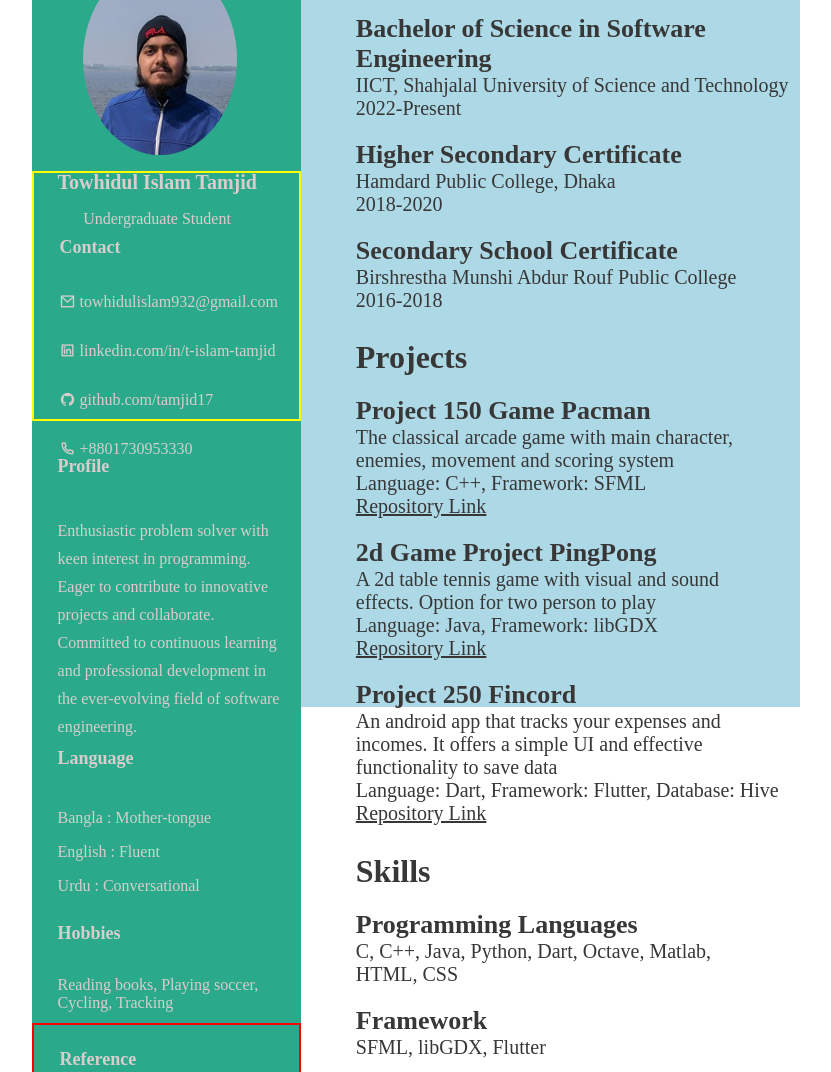
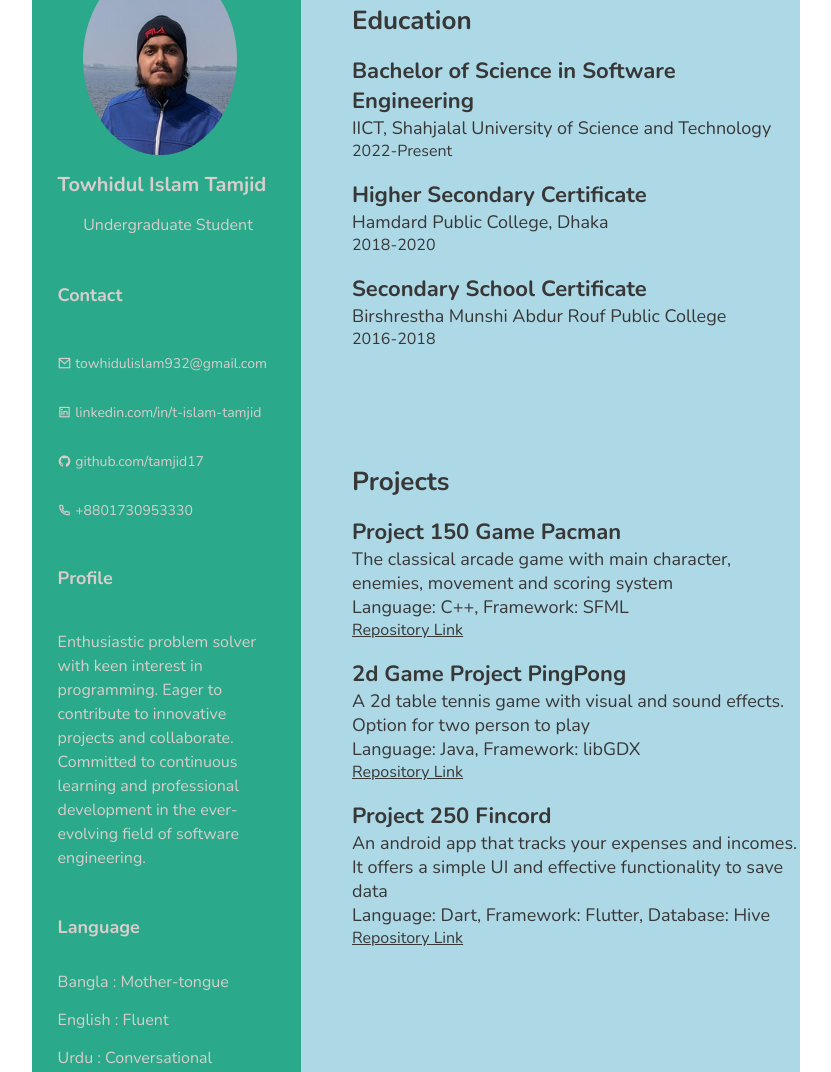
Before and after one commit to Tamjid17/CV, a plain HTML site: page index.html in a window 1280 px wide. Shown: the part 93-1165 px from the top of the page, without its empty margins (224-1055 px from the left). Drawn offline with nearby package versions, Linux system fonts and the light colour scheme.

Commit message:
Final commit

```diff
--- a/index.html
+++ b/index.html
@@ -9,6 +9,9 @@
     href="https://cdn.jsdelivr.net/npm/remixicon@4.2.0/fonts/remixicon.css"
     rel="stylesheet"
 />
+<link rel="preconnect" href="https://fonts.googleapis.com">
+<link rel="preconnect" href="https://fonts.gstatic.com" crossorigin>
+<link href="https://fonts.googleapis.com/css2?family=Nunito:ital,wght@0,200..1000;1,200..1000&display=swap" rel="stylesheet">
 </head>
 <body>
     <div class="main">
@@ -19,9 +22,7 @@
                 <p id="pos">Undergraduate Student</p>
             </div>
             <div class="elem1" id="contact">
-                <div id="con5">
                     <p id="cont"><b>Contact</b></p>
-                </div>
                 <ul>
                     <li><i class="ri-mail-line"></i> towhidulislam932@gmail.com</li>
                     <li><i class="ri-linkedin-box-line"></i> linkedin.com/in/t-islam-tamjid</li>
@@ -55,6 +56,7 @@
             </div>
         </div>
         <div class="right">
+            <!-- <div class="blank"></div> -->
             <div class="elem2" id="education">
                 <p id="educ"><b>Education</b></p>
                 <p id="soft"><b>Bachelor of Science in Software Engineering</b></p>
--- a/style.css
+++ b/style.css
@@ -2,7 +2,7 @@
     margin: 0;
     padding: 0;
     box-sizing: border-box;
-    font-family: Merryweather;
+    font-family: Nunito;
 }
 
 html,body{
@@ -14,7 +14,7 @@ html,body{
     margin: 0 20%;
     background-color: lightblue;
     width: 60%;
-    height: 100%;
+    height: 145%;
     display: grid;
     grid-template-columns: 35% 65%;
 }
@@ -22,17 +22,14 @@ html,body{
 .left {
     display: grid;
     background-color: rgb(42, 170, 138);
-    grid-template-rows: 18% 17% 19% 13% 9% 14%;
+    grid-template-rows: 21% 18% 20% 14% 8% 19%;
 }
-#picpos {
-    /* border: 3px solid green; */
-}
+
 #pic {
     margin-top: 7vh;
     margin-left: 4vw;
     width: 12vw;
     height: 24vh;
-    /* border: 3px solid green; */
     border-radius: 50%;
     background-image: url(Assets/resumepic.jpg);
     background-position: center;
@@ -50,28 +47,24 @@ html,body{
     font-size: 16px;
     color: rgb(217, 205, 205);
 }
-#contact {
-    padding-top: 6vh;
-    border: 2px solid yellow;
-    display: grid;
-    grid-template-rows: 28% 18% 18% 18% 18%;
-}
 #contact ul {
     margin-left: 2vw;
     list-style: none;
     line-height: 6vh;
+    font-size: 14px;
     color: rgb(217, 205, 205);
 }
 #con5 {
     display: flex;
 }
 #cont {
-    margin-top: 2vh;
-    padding-bottom: 2vh;
+    margin-top: 5vh;
+    margin-bottom: 4vh;
     margin-left: 2vw;
     font-size: 18px;
     color: rgb(217, 205, 205);
 }
+
 #pro {
     margin-top: 35px;
     margin-left: 2vw;
@@ -83,14 +76,13 @@ html,body{
     margin-left: 2vw;
     margin-right: 15px;
     font-size: 16px;
-    line-height: 3.5vh;
+    line-height: 3vh;
     color: rgb(217, 205, 205);
 }
-
 #lang {
-    margin-top: 6vh;
+    margin-top: 8vh;
     margin-left: 2vw;
-    margin-bottom: 5vh;
+    margin-bottom: 4vh;
     font-size: 18px;
     color: rgb(217, 205, 205);
 }
@@ -103,7 +95,7 @@ html,body{
 }
 #hobb {
     font-size: 18px;
-    margin-top: 4vh;
+    margin-top: 6vh;
     margin-left: 2vw;
     margin-bottom: 4vh;
     color: rgb(217, 205, 205);
@@ -115,11 +107,11 @@ html,body{
     color: rgb(217, 205, 205);
 }
 #reference{
-    border: 2px solid red;
+    padding-top: 3vh;
 }
 #ref {
     font-size: 18px;
-    margin-top: 3vh;
+    margin-top: 6vh;
     margin-left: 2vw;
     margin-bottom: 5vh;
     color: rgb(217, 205, 205);
@@ -150,78 +142,80 @@ html,body{
     color: rgb(217, 205, 205);
 }
 .right {
+    margin-top: 8vh;
+    align-content: center;
     display: grid;
-    grid-template-rows: 26% 35% 39%;
+    grid-template-rows: 30% 42% 28%;
+    background-color: lightblue;
 }
 
-
+#education {
+    margin-bottom: 8vh;
+}
 #educ{
-    margin-top: 50px;
+    margin-top: 4vh;
     margin-left: 4vw;
-    font-size: 32px;
+    font-size: 26px;
     color: rgb(56, 55, 55);
 }
 #soft {
-    margin-top: 20px;
-    margin-left: 55px;
+    margin-top: 18px;
+    margin-left: 4vw;
+    font-size: 22px;
+    color: rgb(56, 55, 55);
+}
+#inst {
+    margin-left: 4vw;
+    font-size: 18px;
+    color: rgb(56, 55, 55);
+}
+#year {
+    margin-left: 4vw;
+    font-size: 16px;
+    color: rgb(56, 55, 55);
+}
+#proj {
+    margin-top: 4vh;
+    margin-left: 4vw;
     font-size: 26px;
     color: rgb(56, 55, 55);
 }
-#inst {
-    margin-left: 55px;
-    font-size: 20px;
-    color: rgb(56, 55, 55);
-}
-#year {
-    margin-left: 55px;
-    font-size: 20px;
-    color: rgb(56, 55, 55);
-}
-
-#proj {
-    margin-top: 50px;
-    margin-left: 55px;
-    font-size: 32px;
-    color: rgb(56, 55, 55);
-}
 #projname {
-    margin-top: 20px;
-    margin-left: 55px;
-    font-size: 26px;
+    margin-top: 18px;
+    margin-left: 4vw;
+    font-size: 22px;
     color: rgb(56, 55, 55);
 }
 #details {
-    margin-left: 55px;
-    margin-right: 40px;
-    font-size: 20px;
+    margin-left: 4vw;
+    font-size: 18px;
     color: rgb(56, 55, 55);
 }
 #built {
-    margin-left: 55px;
-    font-size: 20px;
+    margin-left: 4vw;
+    font-size: 18px;
     color: rgb(56, 55, 55);
 }
 #glink {
-    margin-left: 55px;
-    font-size: 20px;
+    margin-left: 4vw;
+    font-size: 16px;
     color: rgb(56, 55, 55);
 }
 
 #skill {
-    margin-top: 50px;
-    margin-left: 55px;
-    font-size: 32px;
+    margin-top: 4vh;
+    margin-left: 4vw;
+    font-size: 26px;
     color: rgb(56, 55, 55);
 }
 #lbl {
-    margin-top: 20px;
-    margin-left: 55px;
-    font-size: 26px;
+    margin-top: 18px;
+    margin-left: 4vw;
+    font-size: 22px;
     color: rgb(56, 55, 55);
 }
 #dtl {
-    margin-left: 55px;
-    margin-right: 40px;
-    font-size: 20px;
+    margin-left: 4vw;
+    font-size: 15px;
     color: rgb(56, 55, 55);
 }
```
